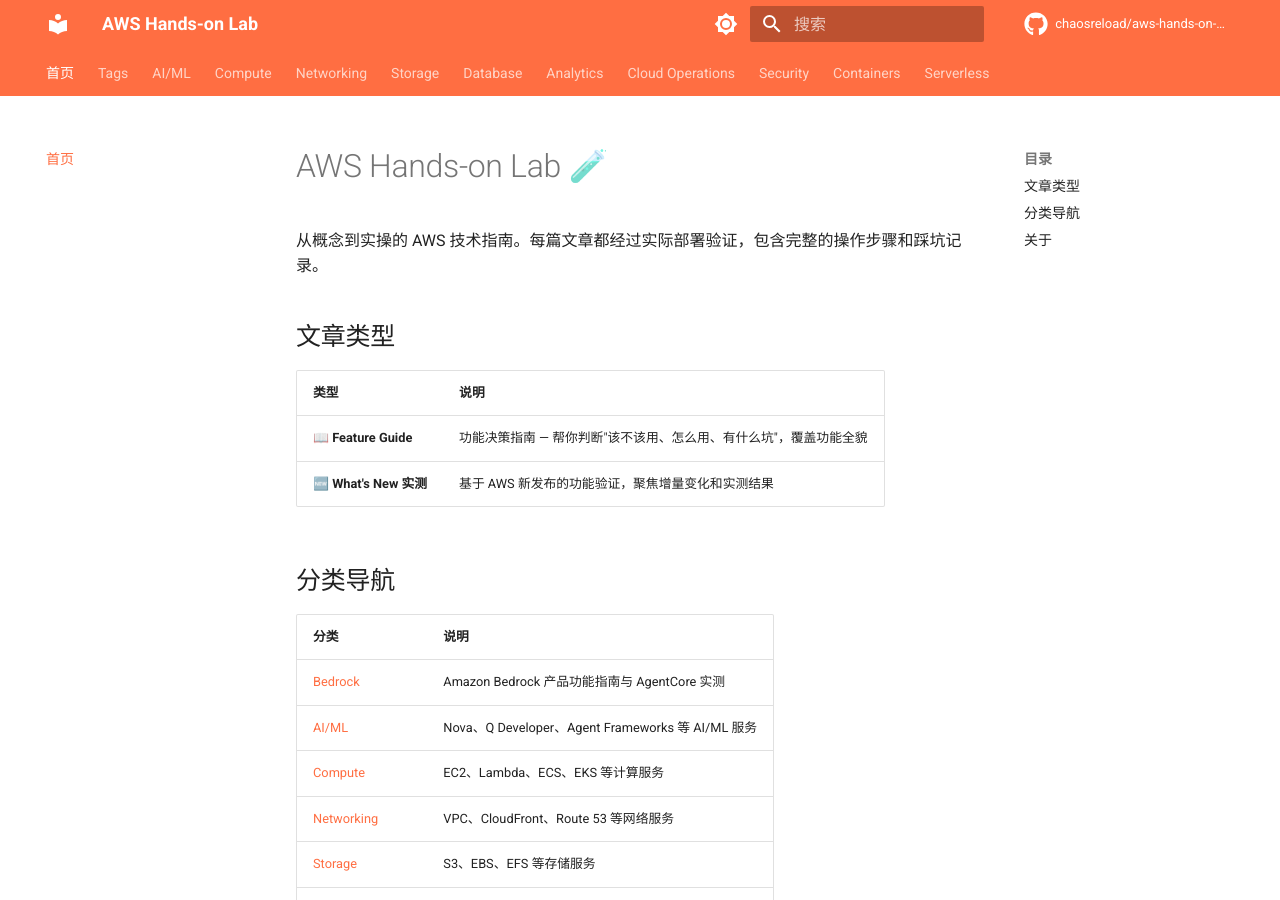
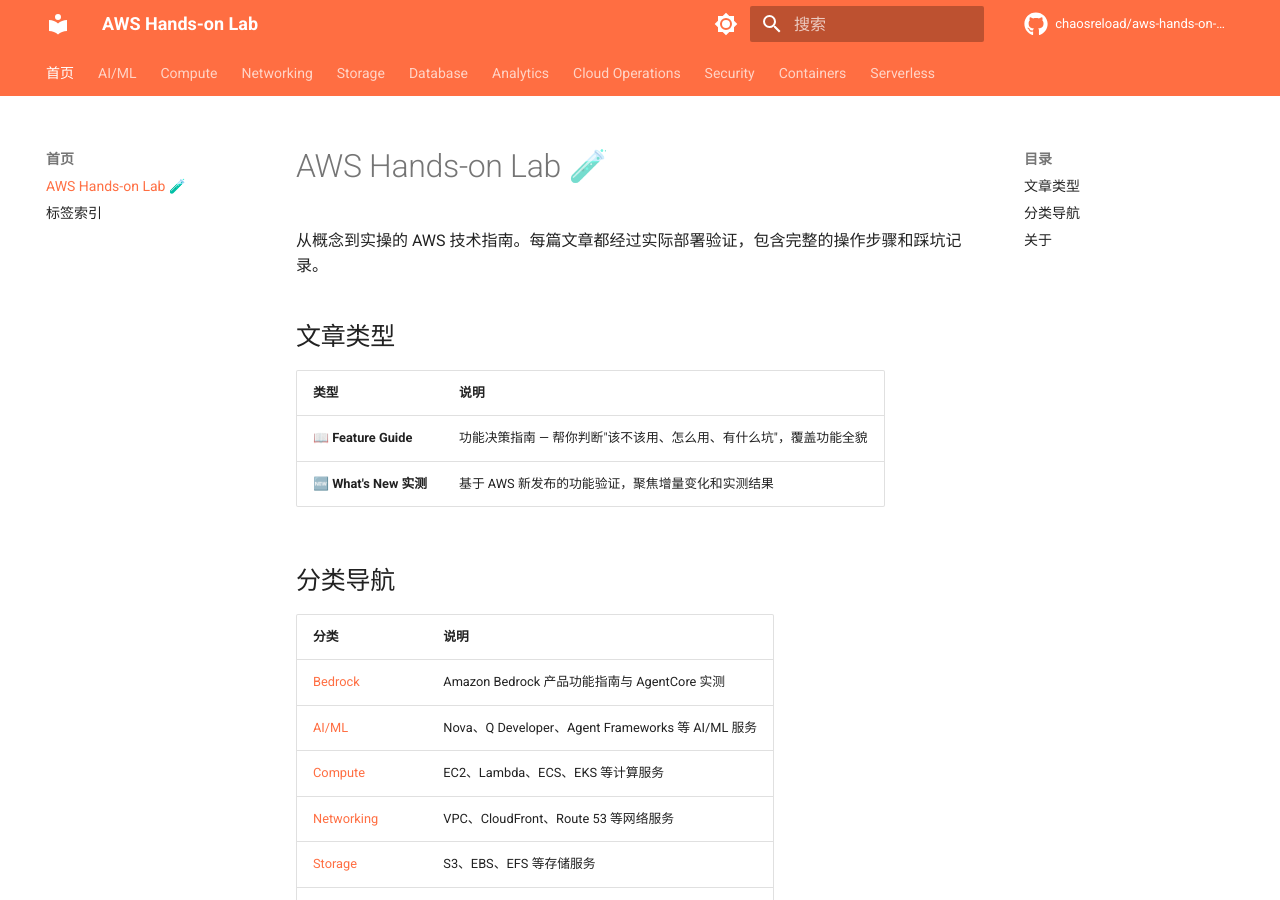
Before and after one commit to chaosreload/aws-hands-on-lab, an MkDocs documentation site: the page built from docs/index.md, in a window 1280 px wide and 900 px high. Built offline with MkDocs 1.6.1 and Material for MkDocs 9.7.7, drawn with Linux system fonts in a browser that asks for light colours; comment, search, counter and statistics services are not loaded; some of the changed lines change nothing that is shown.

Commit message:
fix: move Tags under 首页 nav instead of top-level tab

```diff
--- a/mkdocs.yml
+++ b/mkdocs.yml
@@ -58,8 +58,10 @@
 - toc:
     permalink: true
 nav:
-- 首页: index.md
-- Tags: tags.md
+- 首页:
+  - index.md
+  - 标签索引: tags.md
+
 - AI/ML:
   - ai-ml/index.md
   - Feature Guides:
```
